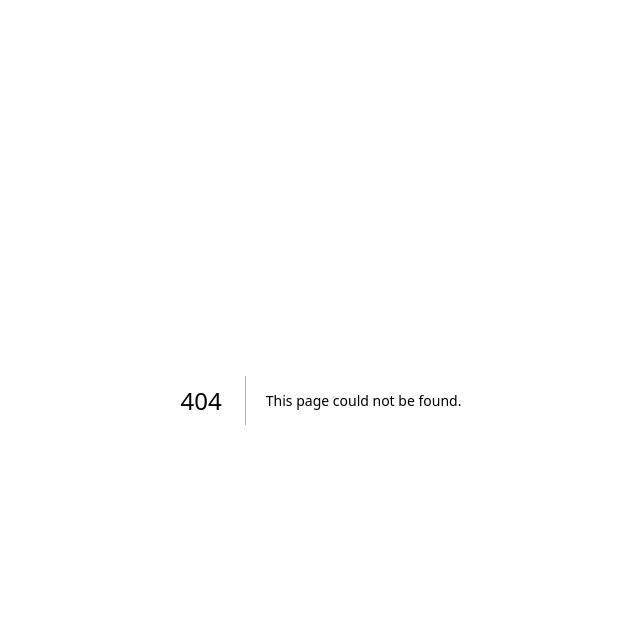
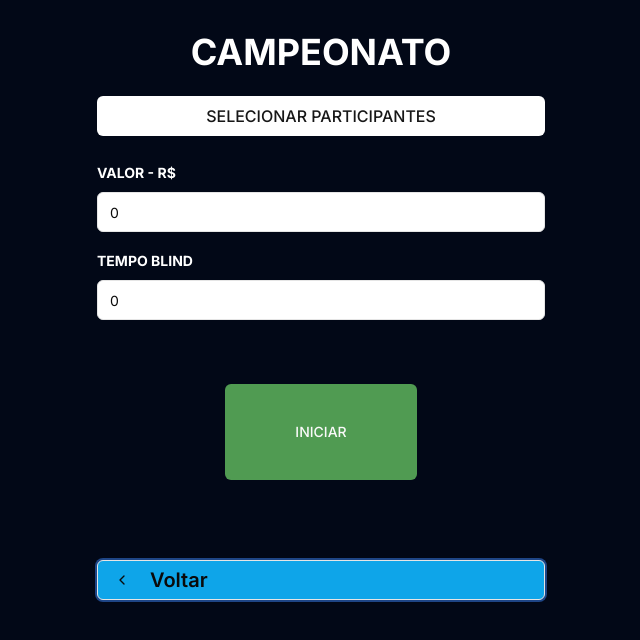
Before and after one commit to Andriwfonseca/poker-dos-cria, a Next.js app: page /championship in a window 1280 px wide. Before the commit this address had no page. Shown: the top 640 px of the page, without its empty margins (319-959 px from the left). Built offline with nearby package versions, Linux system fonts and the light colour scheme.

Commit message:
feat: initial creation of the championship page

```diff
--- /dev/null
+++ b/app/championship/page.tsx
@@ -0,0 +1,132 @@
+"use client";
+
+import { useState } from "react";
+import { Button } from "@/app/_components/ui/button";
+import { Card } from "@/app/_components/ui/card";
+import {
+  Dialog,
+  DialogContent,
+  DialogHeader,
+  DialogTitle,
+  DialogDescription,
+  DialogTrigger,
+} from "@/app/_components/ui/dialog";
+import { Input } from "@/app/_components/ui/input";
+import { Label } from "@/app/_components/ui/label";
+import BackButton from "../(home)/_components/back-button";
+
+const players = [
+  {
+    name: "Filipe Fonseca",
+    wins: 50,
+    championships: 38,
+  },
+  {
+    name: "Roger Digão",
+    wins: 50,
+    championships: 38,
+  },
+  {
+    name: "Fefe Zeferino",
+    wins: 50,
+    championships: 38,
+  },
+  {
+    name: "Caco Fonseca",
+    wins: 50,
+    championships: 38,
+  },
+];
+
+export default function Championship() {
+  const [price, setPrice] = useState(0);
+  const [blindTime, setBlindTime] = useState(0)
+  const [newPlayer, setNewPlayer] = useState({ name: "", pixKey: "" });
+
+  const handleSubmit = (e: React.FormEvent) => {
+    e.preventDefault();
+
+    console.log("Creating player:", newPlayer);
+  };
+
+  return (
+    <div className="min-h-screen bg-[#020817] px-4 py-8">
+      <div className="mx-auto max-w-md">
+        <h1 className="mb-6 text-center text-4xl font-bold text-white">
+          CAMPEONATO
+        </h1>
+
+        <Dialog>
+          <DialogTrigger asChild>
+            <Button
+              variant="secondary"
+              className="mb-6 w-full rounded-md bg-white text-base font-medium hover:bg-gray-100"
+            >
+              SELECIONAR PARTICIPANTES
+            </Button>
+          </DialogTrigger>
+          <DialogContent className="mx-auto max-w-sm">
+            <DialogHeader>
+              <DialogTitle className="text-xl">SELECIONAR PARTICIPANTES</DialogTitle>
+              <DialogDescription>
+                Selecione os participantes do campeonato.
+              </DialogDescription>
+            </DialogHeader>
+            <form onSubmit={handleSubmit} className="space-y-4">
+              <div className="space-y-2">
+                <Label htmlFor="name">Lista de jogadores</Label>
+                <Input
+                  id="name"
+                  value={newPlayer.name}
+                  onChange={(e: React.ChangeEvent<HTMLInputElement>) =>
+                    setNewPlayer({ ...newPlayer, name: e.target.value })
+                  }
+                  placeholder=""
+                />
+              </div>
+
+              <div className="flex justify-end">
+                <Button type="submit" className="bg-[#020817]">
+                  Criar
+                </Button>
+              </div>
+            </form>
+          </DialogContent>
+        </Dialog>
+
+        <div className="space-y-4">
+          <div className="space-y-2">
+            <Label className="font-bold text-white" htmlFor="price">VALOR - R$</Label>
+            <Input
+              id="price"
+              value={price}
+              onChange={(e: React.ChangeEvent<HTMLInputElement>) =>
+                setPrice(Number(e.target.value))
+              }
+              placeholder=""
+            />
+          </div>
+          <div className="space-y-2">
+            <Label className="font-bold text-white" htmlFor="price">TEMPO BLIND</Label>
+            <Input
+              id="blindTime"
+              value={blindTime}
+              onChange={(e: React.ChangeEvent<HTMLInputElement>) =>
+                setBlindTime(Number(e.target.value))
+              }
+              placeholder=""
+            />
+          </div>
+        </div>
+        <div className="mt-16 flex justify-center">
+          <Button className="w-48 h-24 bg-[#509B52] hover:bg-green-600 transition-colors duration-200">
+            INICIAR
+          </Button>
+        </div>
+        <div className="mt-20">
+          <BackButton url="/" title="Voltar" />
+        </div>
+      </div>
+    </div>
+  );
+}
```
